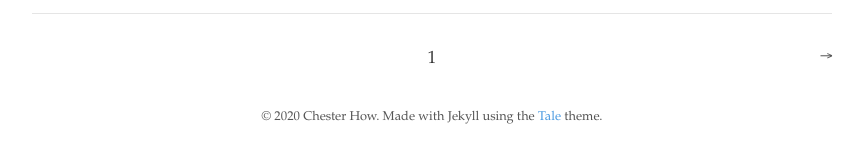
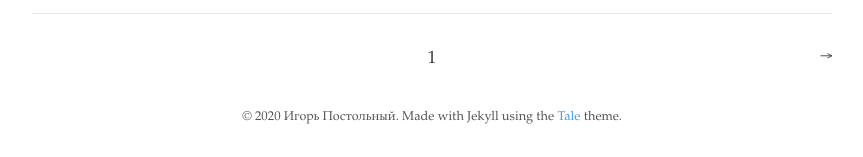
Before and after one commit to postolny/postolny.github.io, a Jekyll site: the page built from index.html, in a window 1280 px wide. Shown: the part 1296-1453 px from the top of the page, without its empty margins (208-1071 px from the left). Built offline with Jekyll 4.4.1, drawn with Linux system fonts in a browser that asks for light colours; the list of posts is cut into pages by our own code.

Commit message:
Update _config.yml

```diff
--- a/_config.yml
+++ b/_config.yml
@@ -1,17 +1,17 @@
 # Site settings
 title:          Tale
 description:    "Minimal Jekyll theme for storytellers"
-baseurl:        "/blog"
-url:            "https://chesterhow.github.io"
+baseurl:        "/"
+url:            "https://postolny.github.io"
 
 # Google Analytics
 google_analytics: UA—XXXXXXXX-X
 
 # Author
 author:
-  name:         Chester How
-  url:          https://chester.how
-  email:        chesterhow@gmail.com
+  name:         Игорь Постольный
+  url:
+  email:
 
 # Build settings
 markdown:       kramdown
```
